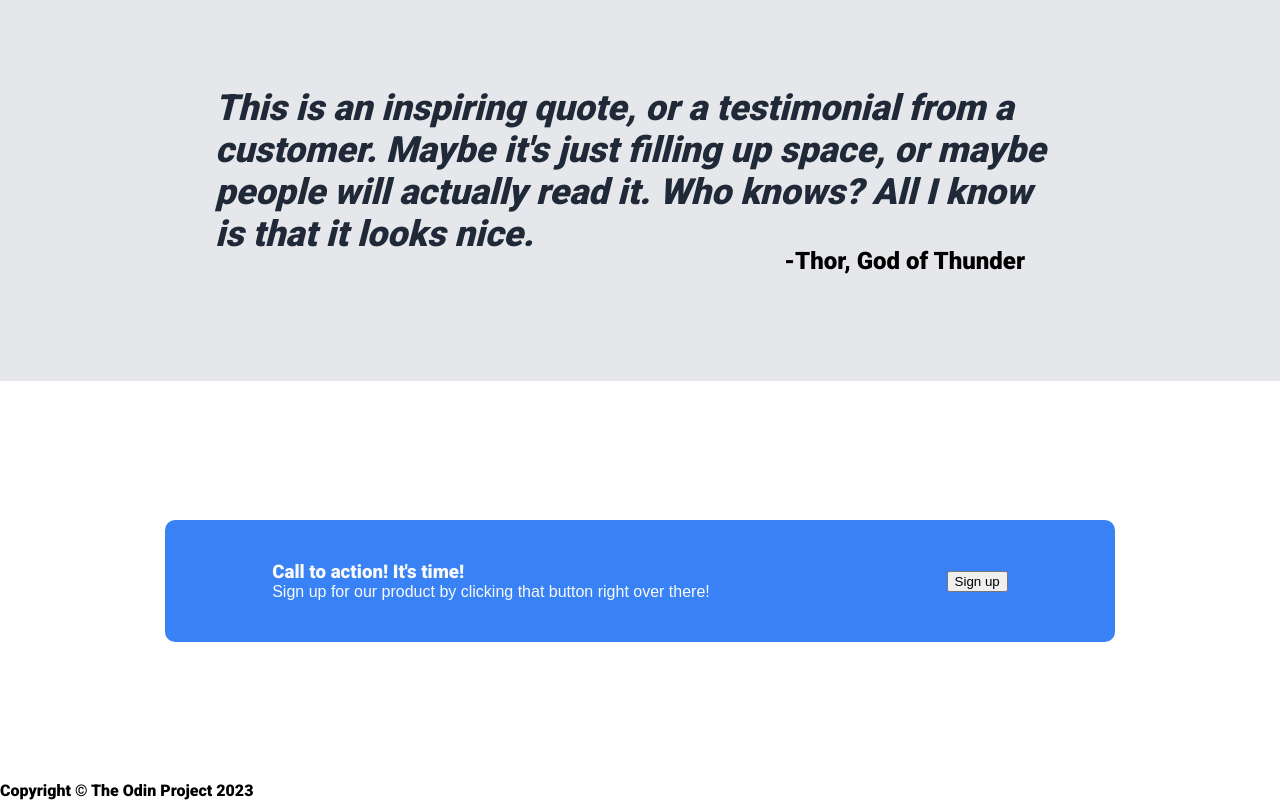
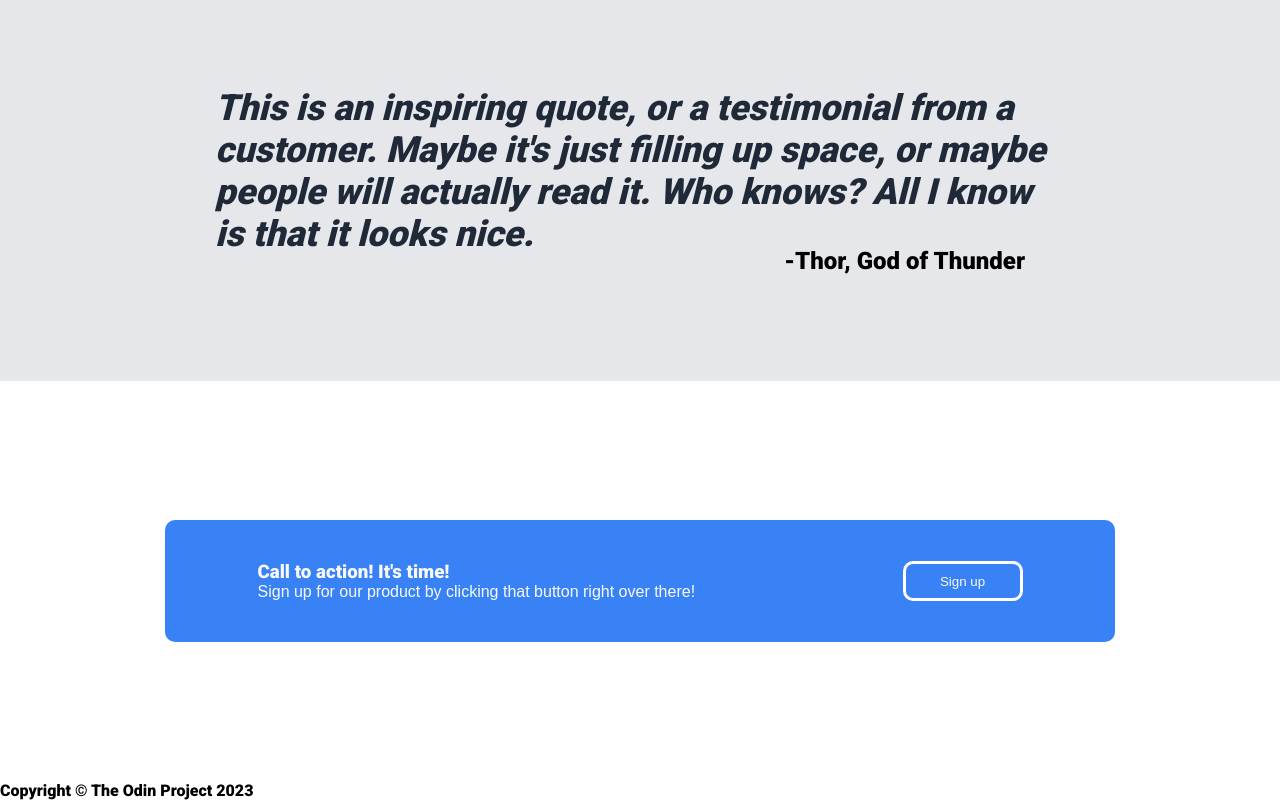
Before and after one commit to pauluspedrosa/landing-page, a plain HTML site: page index.html in a window 1280 px wide. Shown: the part 917-1717 px from the top of the page. Drawn offline with Linux system fonts and the light colour scheme.

Commit message:
Add declarations to lower-button

```diff
--- a/style.css
+++ b/style.css
@@ -185,3 +185,12 @@ img {
 .lower-para {
     font-family: sans-serif;
 }
+
+.lower-button {
+    width: 120px;
+    height: 40px;
+    border-radius: 10px;
+    background: #3882F6;
+    border: solid white;
+    color: #F9FAF8;
+}
```
